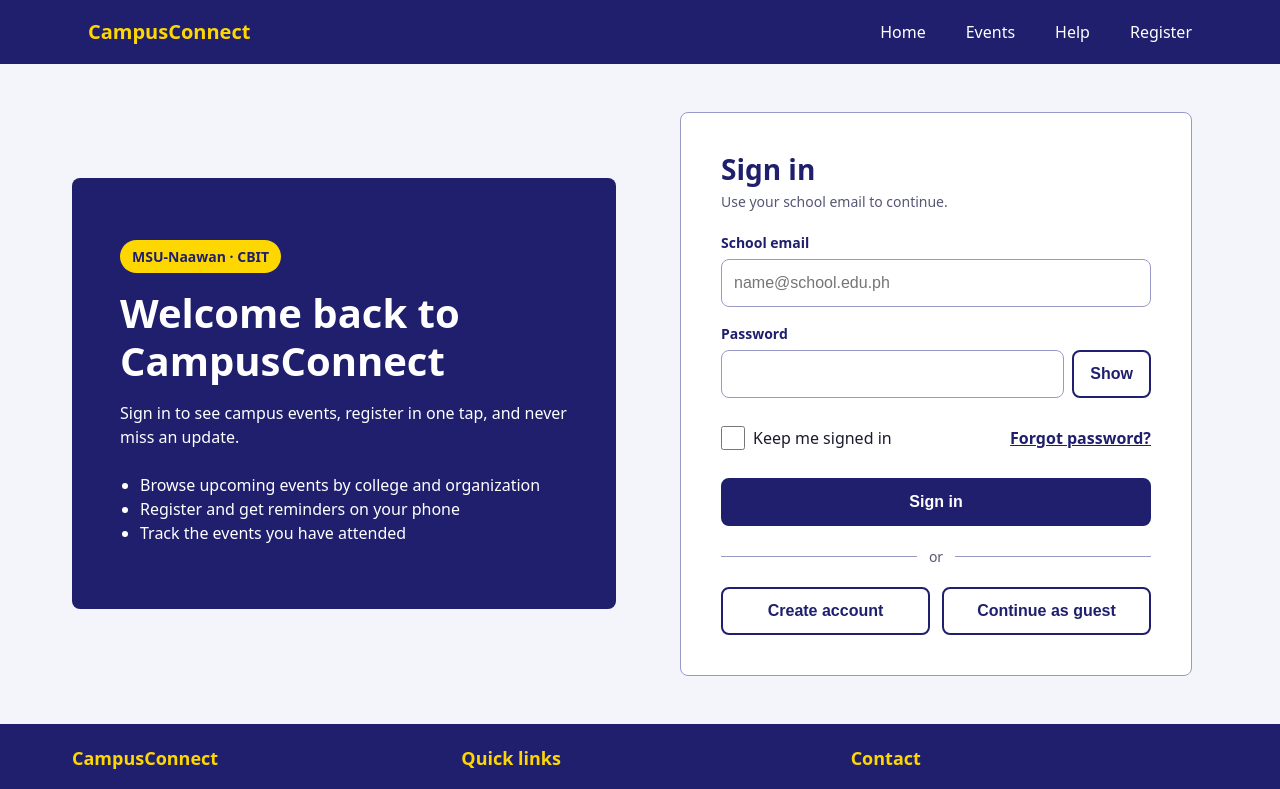
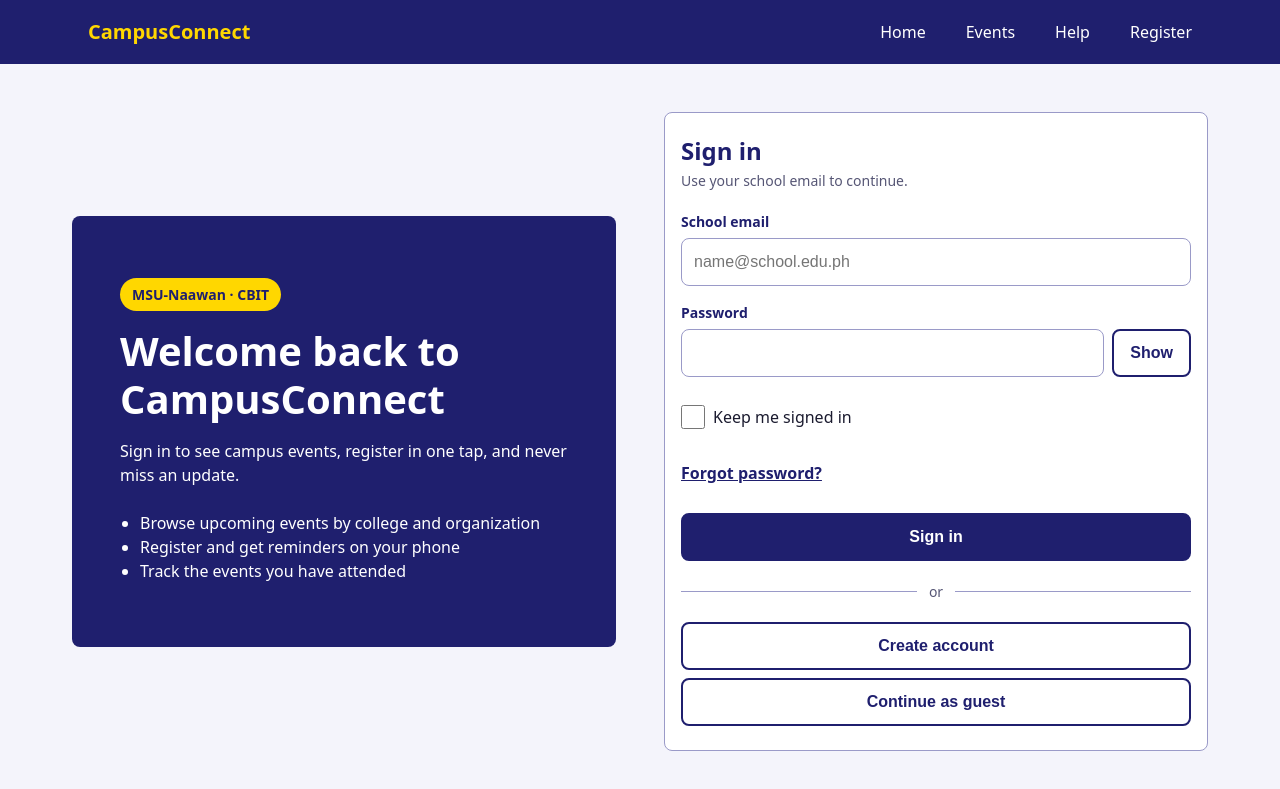
Before and after one commit to charmbalabat-ctrl/ccc181-week10-group8, a React (Vite) app: page / in a window 1280 px wide. Shown: the top 789 px of the page. Built offline with nearby package versions, Linux system fonts and the light colour scheme.

Commit message:
form: stacked mobile layouts and initial typography rules

```diff
--- a/src/styles/form.css
+++ b/src/styles/form.css
@@ -60,7 +60,7 @@
   min-width: 0;
   min-height: 48px;
   padding-inline: 0.75rem;
-  font-size: 1rem; /* 16px requirement met */
+  font-size: 1rem;
   border: 1px solid var(--border);
   border-radius: var(--radius);
   background: var(--surface);
@@ -75,7 +75,7 @@
 
 .password-row {
   display: flex;
-  gap: 0.5rem; /* input + Show button in ONE row */
+  gap: 0.5rem;
   width: 100%;
 }
 
@@ -93,7 +93,7 @@
 .form-success {
   padding: 0.75rem;
   color: var(--success);
-  background: #e7f6ec; /* Light green background */
+  background: #e7f6ec;
   border-radius: var(--radius);
   font-size: 0.875rem;
 }
@@ -181,7 +181,7 @@
 
 .btn--secondary:hover,
 .btn--secondary:focus-visible {
-  background: #e8e8f7; /* Light background on hover */
+  background: #e8e8f7;
 }
 
 .toggle-password {
@@ -214,44 +214,3 @@
   gap: 0.5rem;
   width: 100%;
 }
-
-
-/* ---- 2. 768px and up (tablets) --------------------------------------- */
-@media (min-width: 768px) {
-  .login-card {
-    max-width: 32rem;
-    margin-inline: auto;
-    padding: 2rem;
-  }
-
-  .form-options {
-    flex-direction: row;
-    justify-content: space-between;
-    align-items: center; /* Checkbox LEFT, link RIGHT */
-  }
-
-  .alt-actions {
-    flex-direction: row; /* Two buttons SIDE BY SIDE */
-    gap: 0.75rem;
-  }
-
-  .alt-actions .btn {
-    flex: 1;
-  }
-}
-
-
-/* ---- 3. 1024px and up (laptops) -------------------------------------- */
-@media (min-width: 1024px) {
-  .login-card {
-    padding: 2.5rem;
-  }
-
-  .login-card__title {
-    font-size: 1.75rem;
-  }
-}
-
-
-/* ---- 4. 1280px and up ------------------------------------------------ */
-/* Nothing new here: .container (Member 1) keeps the content centered. */
```
